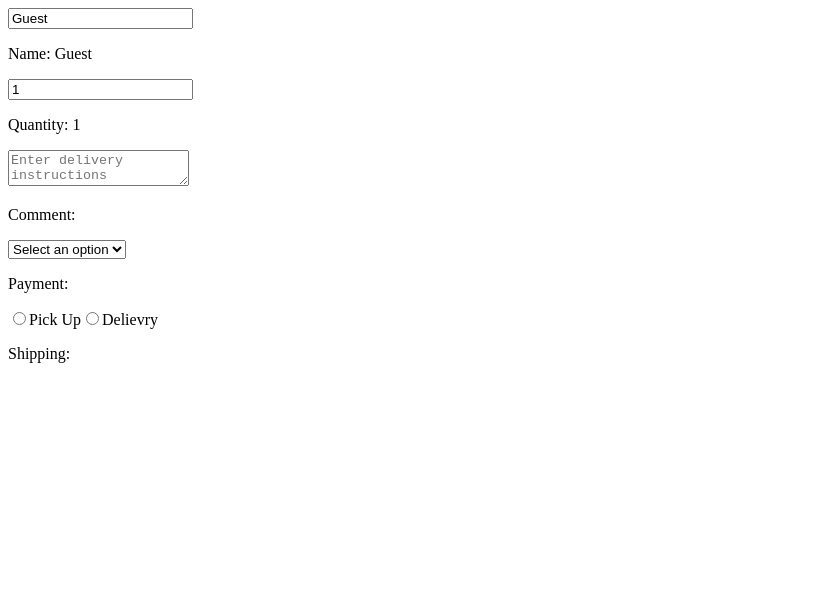
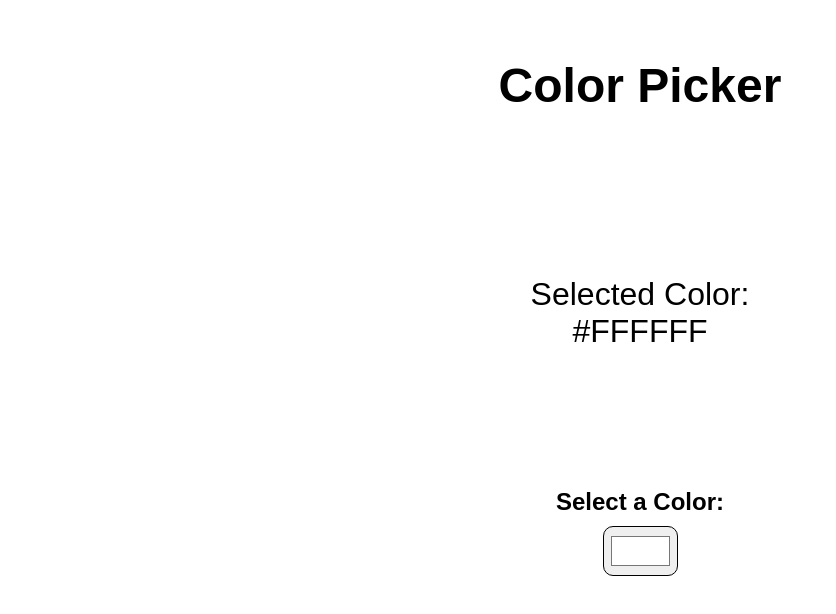
Before and after one commit to llllrt/react-learning, a React (Vite) app: page / in a window 1280 px wide. Shown: the top 614 px of the page, without its empty margins (0-836 px from the left). Built offline with nearby package versions, Linux system fonts and the light colour scheme.

Commit message:
完成颜色选择器

```diff
--- a/src/App.jsx
+++ b/src/App.jsx
@@ -1,10 +1,10 @@
-import MyComponent from './MyComponent';
+import ColorPicker from './ColorPicker';
 
 function App() {
 
   return (
     <>
-      <MyComponent />
+      <ColorPicker />
     </>
   );
 }
--- /dev/null
+++ b/src/ColorPicker.jsx
@@ -0,0 +1,24 @@
+import { useState } from "react";
+
+function ColorPicker(){
+
+
+  const [color, setColor] = useState("#FFFFFF");
+
+  function handleColorChange(e){
+    setColor(e.target.value);
+  }
+
+  return(
+    <div className="color-picker-container">
+      <h1>Color Picker</h1>
+      <div className="color-display" style={{backgroundColor: color}}>
+        <p>Selected Color: {color}</p>
+      </div>
+      <label>Select a Color: </label>
+      <input type="color" value={color} onChange={handleColorChange} />
+    </div>
+  )
+}
+
+export default ColorPicker;
--- a/src/MyComponent.jsx
+++ /dev/null
@@ -1,67 +0,0 @@
-import { useState } from "react";
-
-function MyComponent(){
-
-
-  const [name, setName] = useState("Guest");
-  const [quantity, setQuantity] = useState(1);
-  const [comment, setComment] = useState("");
-  const [payment, setPayment] = useState("");
-  const [shipping, setShipping] = useState("");
-
-  function handleNameChange(e){
-    setName(e.target.value);
-  }
-
-  function handleQuantityChange(e){
-    setQuantity(e.target.value);
-  }
-
-  function handleCommentChange(e){
-    setComment(e.target.value);
-  }
-
-  function handlePaymentChange(e){
-    setPayment(e.target.value);
-  }
-
-  function handleShippingChange(e){
-    setShipping(e.target.value);
-  }
-
-  return(
-    <div>
-      <input value={name} onChange={handleNameChange} />
-      <p>Name: {name}</p>
-      <input value={quantity} onChange={handleQuantityChange} type="number" />
-      <p>Quantity: {quantity}</p>
-      <textarea value={comment} onChange={handleCommentChange} placeholder="Enter delivery instructions" />
-      <p>Comment: {comment}</p>
-      <select value={payment} onChange={handlePaymentChange}>
-        <option value="">Select an option</option>
-        <option value="Visa">Visa</option>
-        <option value="Mastercard">Mastercard</option>
-        <option value="Giftcard">Giftcard</option>
-      </select>
-      <p>Payment: {payment}</p>
-
-      <label>
-        <input type="radio" value="Pick Up"
-        checked={shipping === "Pick Up"}
-        onChange={handleShippingChange}
-        />
-        Pick Up
-      </label>
-      <label>
-        <input type="radio" value="Delievry"
-        checked={shipping === "Delievry"}
-        onChange={handleShippingChange}
-        />
-        Delievry
-      </label>
-      <p>Shipping: {shipping}</p>
-    </div>
-  )
-}
-
-export default MyComponent;
--- a/src/index.css
+++ b/src/index.css
@@ -0,0 +1,43 @@
+body{
+  font-family: Arial, sans-serif;
+}
+.color-picker-container{
+  display: flex;
+  flex-direction: column;
+  align-items: center;
+}
+h1{
+  margin: 50px;
+  font-size: 3rem;
+}
+
+.color-display{
+  width: 300px;
+  height: 300px;
+  display: flex;
+  justify-content: center;
+  align-items: center;
+  border: 5px solid hsl(0, 0, 80%);
+  border-radius: 25px;
+  margin-bottom: 25px;
+  transition: 0.25s ease;
+}
+.color-display p{
+  color: hsl(0, 0, 20%);
+  font-size: 2rem;
+  text-align: center;
+}
+label{
+  margin-bottom: 10px;
+  font-size: 1.5rem;
+  font-weight: bold;
+}
+
+input[type="color"]{
+  width: 75px;
+  height: 50px;
+  padding: 5px;
+  border: 3px solid hsl(0, 0, 80%);
+  border-radius: 10px;
+  cursor: pointer;
+}
```
